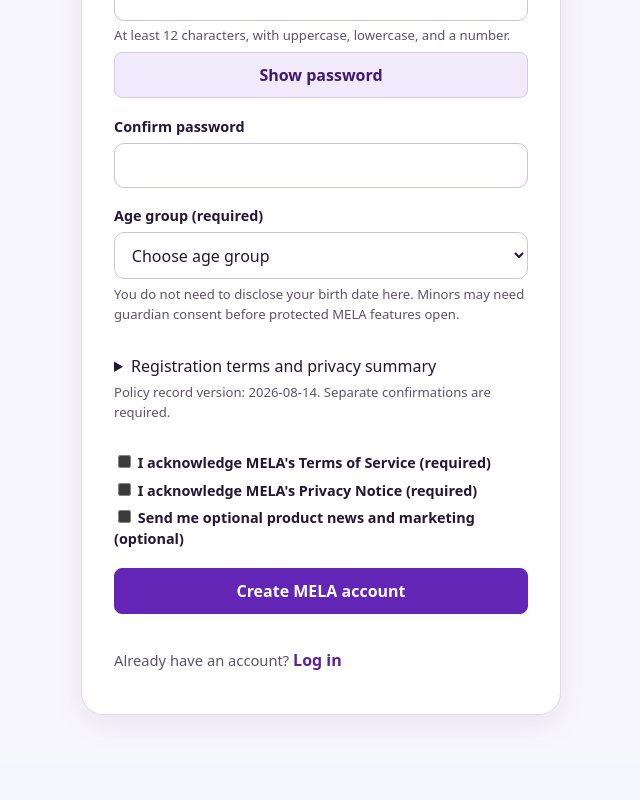
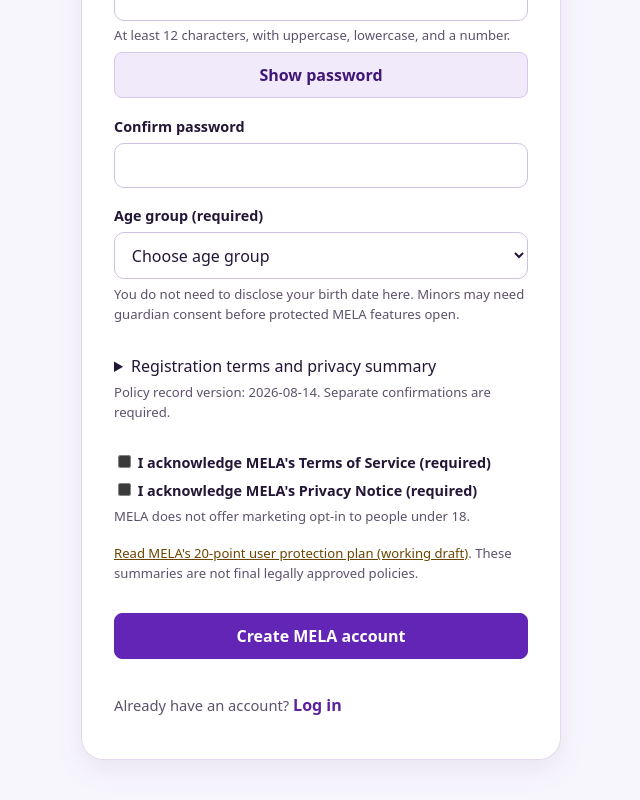
Before and after one commit to Melakulms/mela-app, a React (Vite) app: page / in a window 1280 px wide. Shown: the part 2058-2858 px from the top of the page, without its empty margins (608-1248 px from the left). Before the commit the page ends 2821 px from the top, so only its background shows below. Built offline with nearby package versions, Linux system fonts and the light colour scheme; no server answers.

Commit message:
feat(privacy): show age-appropriate consent and draft protection link

```diff
--- a/src/components/RegistrationEligibility.tsx
+++ b/src/components/RegistrationEligibility.tsx
@@ -49,10 +49,11 @@ export default function RegistrationEligibility({
         <input id="registration-privacy" type="checkbox" checked={privacy} onChange={e => onPrivacyChange(e.target.checked)} disabled={disabled} />
         {' '}I acknowledge MELA's Privacy Notice (required)
       </label>
-      <label htmlFor="registration-marketing">
+      {ageBand === '18_plus' ? <label htmlFor="registration-marketing">
         <input id="registration-marketing" type="checkbox" checked={marketing} onChange={e => onMarketingChange(e.target.checked)} disabled={disabled} />
         {' '}Send me optional product news and marketing (optional)
-      </label>
+      </label> : <p className="field-hint">MELA does not offer marketing opt-in to people under 18.</p>}
+      <p className="field-hint"><a href={`${import.meta.env.BASE_URL}legal/mela-protection-plan.html`} target="_blank" rel="noopener noreferrer">Read MELA's 20-point user protection plan (working draft)</a>. These summaries are not final legally approved policies.</p>
     </div>
   </section>
 }
```
